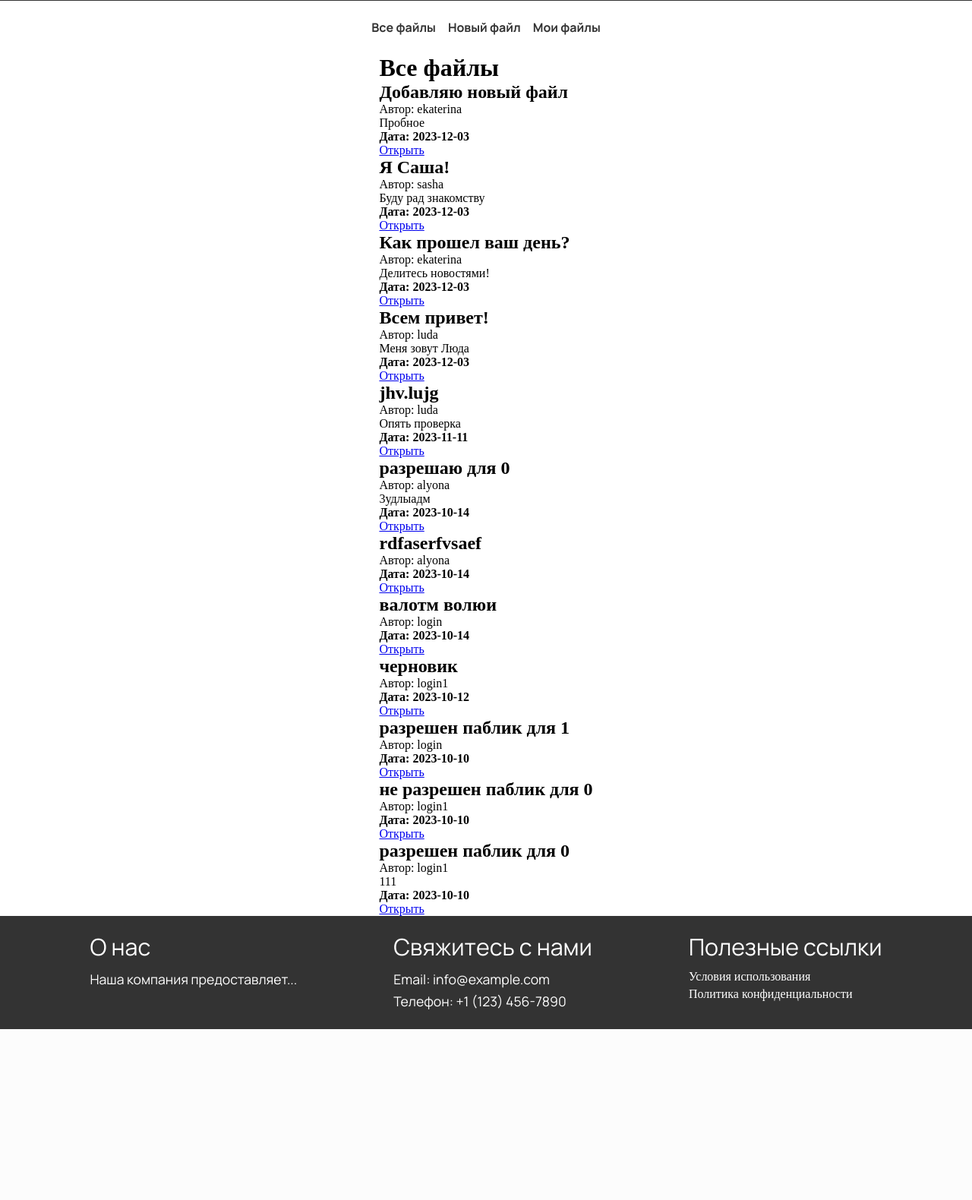
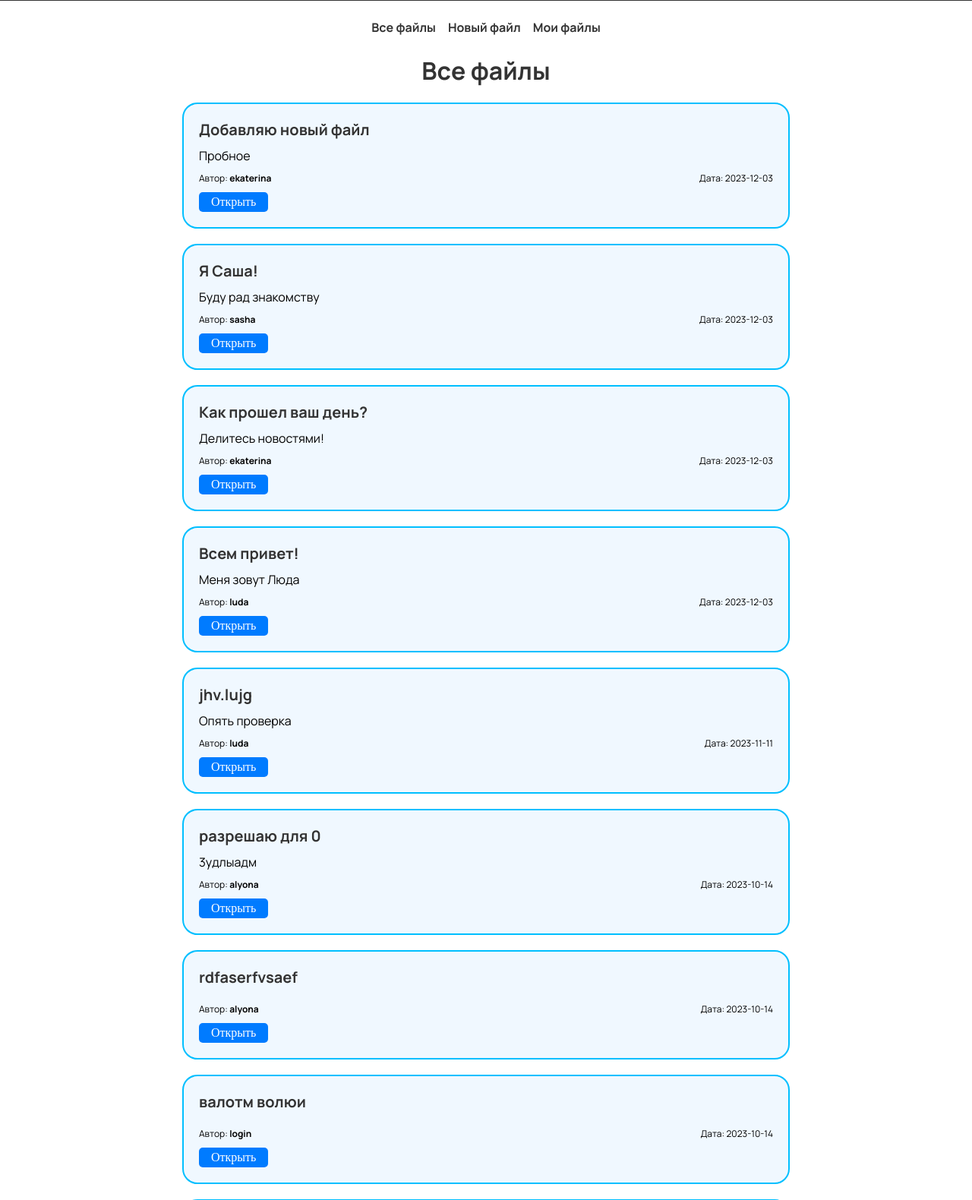
Before and after one commit to despyzz/phono-text, a Flask app: page /posts/ in a window 1280 px wide. Shown: the part 323-1903 px from the top of the page at 76% size. Before the commit the page ends 1678 px from the top, so only its background shows below. Run offline with Flask 3, Linux system fonts and the light colour scheme; style sheets or scripts are compiled from the project's sources.

Commit message:
все посты

```diff
--- /dev/null
+++ b/static/css/posts.css
@@ -0,0 +1,68 @@
+@font-face {
+  font-family: Manrope;
+  src: url("../fonts/Manrope/Manrope-VariableFont_wght.woff2") format("woff2"), url("../fonts/Manrope/Manrope-VariableFont_wght.woff") format("woff"), url("../fonts/Manrope/Manrope-VariableFont_wght.ttf") format("truetype"), url("../fonts/Manrope/Manrope-VariableFont_wght.otf") format("opentype"), url("../fonts/Manrope/Manrope-VariableFont_wght.eot") format("embedded-opentype");
+}
+.posts {
+  display: flex;
+  flex-direction: column;
+  max-width: 800px;
+  width: 100%;
+}
+.posts__title {
+  font-family: Manrope, serif;
+  font-size: 32px;
+  font-weight: bold;
+  line-height: normal;
+  color: #333333;
+  margin-bottom: 20px;
+  text-align: center;
+}
+.posts-card {
+  display: flex;
+  flex-direction: column;
+  margin-bottom: 20px;
+  padding: 20px;
+  border: deepskyblue 2px solid;
+  background: aliceblue;
+  border-radius: 20px;
+  gap: 10px;
+}
+.posts-card__title {
+  font-family: Manrope, serif;
+  font-size: 20px;
+  font-weight: bold;
+  line-height: normal;
+  color: #333333;
+}
+.posts-card__intro {
+  font-family: Manrope, serif;
+  font-size: 16px;
+  font-weight: regular;
+  line-height: normal;
+}
+.posts-card__group {
+  display: flex;
+  justify-content: space-between;
+}
+.posts-card__date, .posts-card__author {
+  font-family: Manrope, serif;
+  font-size: 12px;
+  font-weight: regular;
+  line-height: normal;
+}
+.posts-card__date span, .posts-card__author span {
+  font-weight: bold;
+}
+.posts-card__open {
+  width: fit-content;
+  text-decoration: none;
+  padding: 4px 16px;
+  border-radius: 5px;
+  background-color: #007bff;
+  color: #fff;
+}
+.posts-card__open:hover {
+  background-color: #0056b3;
+}
+
+/*# sourceMappingURL=posts.css.map */
--- /dev/null
+++ b/static/css/posts.scss
@@ -0,0 +1,62 @@
+@import "fonts";
+
+.posts {
+  display: flex;
+  flex-direction: column;
+  max-width: 800px;
+  width: 100%;
+
+  &__title {
+    @include manrope-font(32px, bold);
+    color: #333333;
+    margin-bottom: 20px;
+    text-align: center;
+  }
+
+  &-card {
+    display: flex;
+    flex-direction: column;
+    margin-bottom: 20px;
+    padding: 20px;
+    border: deepskyblue 2px solid;
+    background: aliceblue;
+    border-radius: 20px;
+    gap: 10px;
+
+    &__title {
+      @include manrope-font(20px, bold);
+      color: #333333;
+    }
+
+    &__intro {
+      @include manrope-font(16px, regular);
+    }
+
+    &__group {
+      display: flex;
+      justify-content: space-between;
+    }
+
+    &__date,
+    &__author {
+      @include manrope-font(12px, regular);
+
+      span {
+        font-weight: bold;
+      }
+    }
+
+    &__open {
+      width: fit-content;
+      text-decoration: none;
+      padding: 4px 16px;
+      border-radius: 5px;
+      background-color: #007bff;
+      color: #fff;
+
+      &:hover {
+        background-color: #0056b3;
+      }
+    }
+  }
+}
--- a/templates/base.html
+++ b/templates/base.html
@@ -8,6 +8,7 @@
 
 	<link rel="stylesheet" href="../static/css/default.css">
 	<link rel="stylesheet" href="../static/css/login.css">
+	<link rel="stylesheet" href="../static/css/posts.css">
 
 	<title>
 		{% block title %}
--- a/templates/posts.html
+++ b/templates/posts.html
@@ -5,22 +5,37 @@
 {% endblock %}
 
 {% block body %}
-<div class="container mt-5">
-    <h1>Все файлы</h1>
+<div class="posts">
+	<h1 class="posts__title">
+		Все файлы
+	</h1>
 
 	{% if articles|length > 0 %}
 	{% for el in articles %}
-        <div class="alert alert-info">
-            <h2>{{ el.title }}</h2>
-            <p> Автор: {{ authors[el.id].login }}</p>
-            <p>{{ el.intro }}</p>
-            <p><b>Дата: {{ el.date.date() }}</b></p>
-            <a href="/posts/{{ el.id }}" class="btn btn-warning">Открыть</a>
+	<div class="posts-card">
+		<h2 class="posts-card__title">
+			{{ el.title }}
+		</h2>
+		<p class="posts-card__intro">
+			{{ el.intro }}
+		</p>
+		<div class="posts-card__group">
+			<p class="posts-card__author">
+				Автор: <span>{{ authors[el.id].login }}</span>
+			</p>
+			<p class="posts-card__date">
+				Дата: {{ el.date.date() }}
+			</p>
+		</div>
+
+		<a class="posts-card__open" href="/posts/{{ el.id }}">
+			Открыть
+		</a>
 
 	</div>
 	{% endfor %}
 
-    {%  else %}
+	{% else %}
 	<p>Еще нет файлов</p>
 	{% endif %}
 </div>
```
Also changed, not shown: 1 other file. Lines whose indentation alone changed are shown as unchanged.
